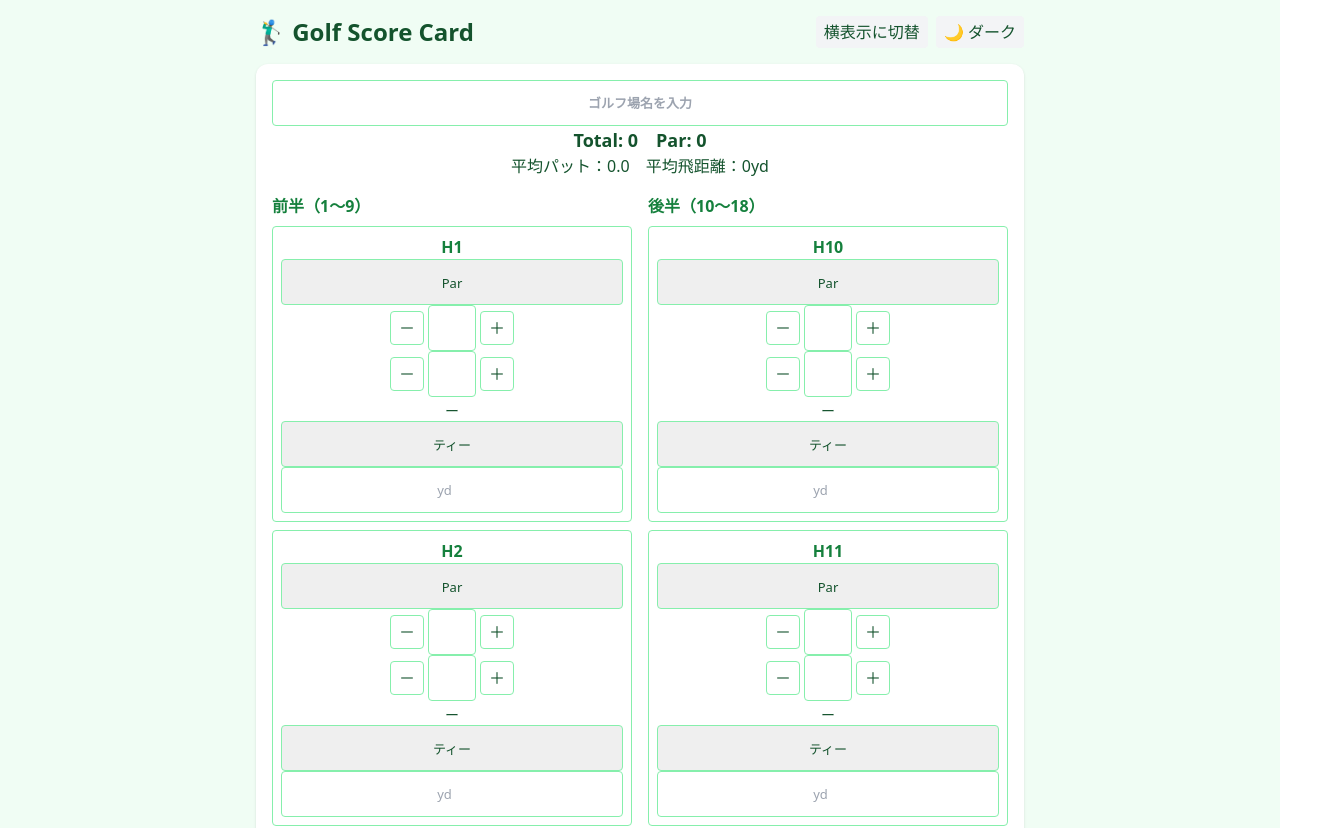
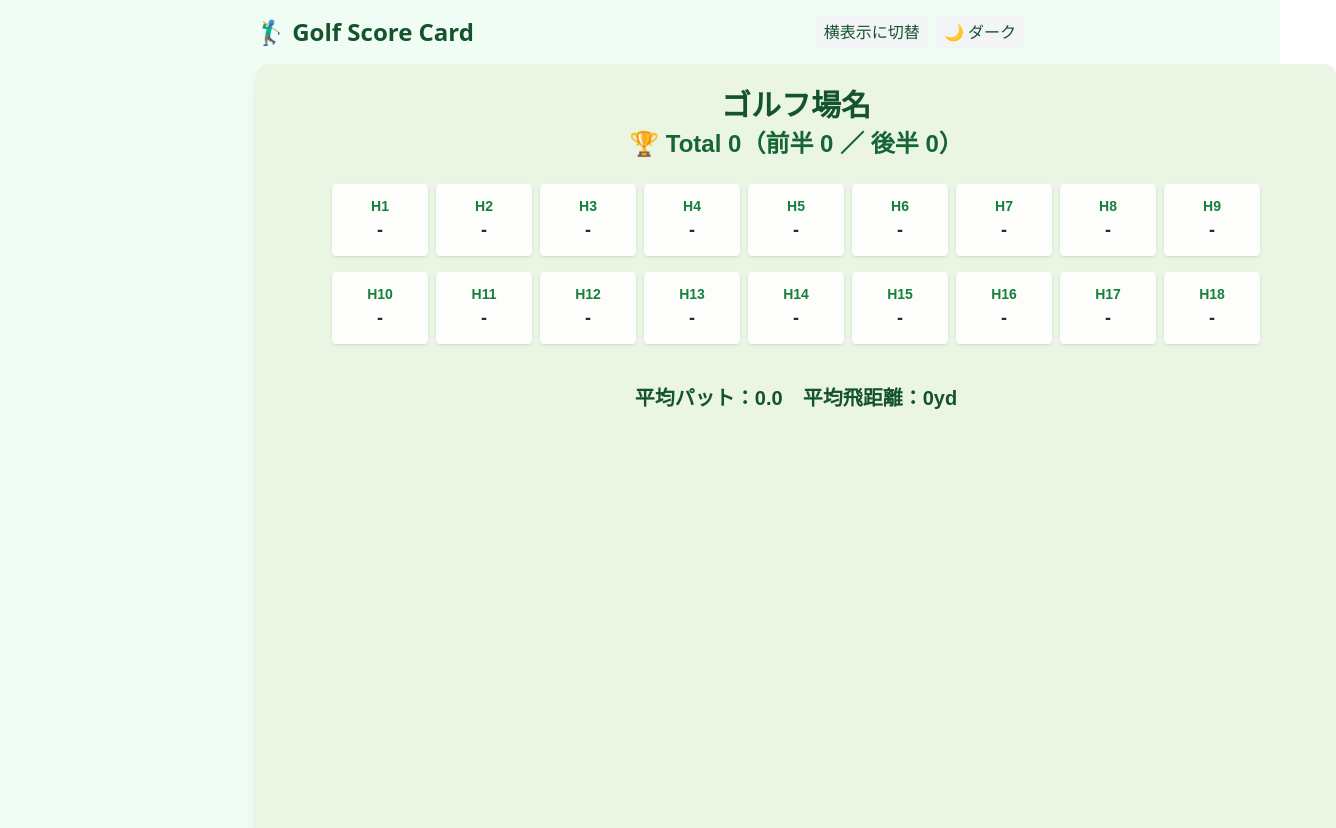
Before and after one commit to reniwasaki/golf-score-simple, a React (Vite) app: page / in a window 1280 px wide. Shown: the top 828 px of the page, 1336 px wide, since content can reach past the window. Built offline with nearby package versions, Linux system fonts and the light colour scheme.

Commit message:
gazou-syusei3

```diff
--- a/src/App.jsx
+++ b/src/App.jsx
@@ -31,9 +31,7 @@ export default function App() {
 
   // 🧮 集計
   const calcSum = (field, start, end) =>
-    scores
-      .slice(start, end)
-      .reduce((sum, s) => sum + (parseInt(s[field]) || 0), 0);
+    scores.slice(start, end).reduce((sum, s) => sum + (parseInt(s[field]) || 0), 0);
 
   const totalScore = calcSum("score", 0, 18);
   const totalPar = calcSum("par", 0, 18);
@@ -60,9 +58,8 @@ export default function App() {
     const captureElement = document.getElementById("score-image");
     if (!captureElement) return;
 
-    // 一時的に背景を追加して安定化
     const canvas = await html2canvas(captureElement, {
-      backgroundColor: darkMode ? "#3f3b36" : "#f5f7f2",
+      backgroundColor: "#EAF5E3", // 芝生風
       scale: 2,
       width: 1080,
       height: 1080,
@@ -82,7 +79,6 @@ export default function App() {
     localStorage.removeItem("golf-score-data");
   };
 
-  // 色テーマ
   const bgColor = darkMode ? "bg-[#3f3b36] text-white" : "bg-green-50 text-green-900";
   const cardColor = darkMode ? "bg-[#4b453f]" : "bg-white";
   const borderStyle = darkMode ? "border-gray-500" : "border-green-300";
@@ -109,146 +105,47 @@ export default function App() {
         </div>
 
         {/* === 出力画像用コンテナ === */}
-        <div id="score-image" className={`p-4 rounded-xl shadow ${cardColor}`}>
-          <input
-            type="text"
-            placeholder="ゴルフ場名を入力"
-            value={courseName}
-            onChange={(e) => setCourseName(e.target.value)}
-            className={`w-full text-center text-xl font-semibold mb-3 p-2 border rounded ${borderStyle}`}
-          />
-
-          <div className="text-center mb-4">
-            <p className="font-bold text-lg">
-              Total: {totalScore}　Par: {totalPar}
-            </p>
-            <p>
-              平均パット：{avgPutt}　平均飛距離：{avgDrive}yd
+        <div
+          id="score-image"
+          className={`p-6 rounded-xl shadow-lg ${cardColor}`}
+          style={{
+            width: "1080px",
+            height: "1080px",
+            backgroundColor: "#EAF5E3",
+            fontFamily: "'Noto Sans JP', sans-serif",
+          }}
+        >
+          <div className="text-center mb-6">
+            <h2 className="text-3xl font-bold mb-1">{courseName || "ゴルフ場名"}</h2>
+            <p className="text-2xl font-semibold text-green-800">
+              🏆 Total {totalScore}（前半 {calcSum("score", 0, 9)} ／ 後半 {calcSum("score", 9, 18)}）
             </p>
           </div>
 
-          {/* === スコア表 === */}
-          <div
-            className={`${
-              viewVertical ? "grid grid-cols-2 gap-4" : "flex flex-col"
-            }`}
-          >
+          {/* スコアテーブル */}
+          <div className="flex flex-col items-center space-y-4">
             {[0, 9].map((startIdx) => (
-              <div key={startIdx}>
-                <h2 className="font-bold text-green-700 mb-2">
-                  {startIdx === 0 ? "前半（1〜9）" : "後半（10〜18）"}
-                </h2>
-                <div
-                  className={`${
-                    viewVertical ? "flex flex-col" : "grid grid-cols-9"
-                  } gap-2`}
-                >
-                  {scores.slice(startIdx, startIdx + 9).map((s, i) => {
-                    const index = startIdx + i;
-                    const par = parseInt(s.par) || 0;
-                    const score = parseInt(s.score) || 0;
-                    const diff = score - par;
-                    const diffSymbol =
-                      diff === 0
-                        ? "ー"
-                        : diff === -1
-                        ? "◯"
-                        : diff === -2
-                        ? "◎"
-                        : diff <= -3
-                        ? "☆"
-                        : diff === 1
-                        ? "△"
-                        : diff === 2
-                        ? "□"
-                        : `+${diff}`;
-
-                    return (
-                      <div
-                        key={index}
-                        className={`p-2 text-center rounded border ${borderStyle}`}
-                      >
-                        <p className="font-bold text-green-700">H{index + 1}</p>
-
-                        {/* Par */}
-                        <select
-                          value={s.par}
-                          onChange={(e) =>
-                            handleChange(index, "par", e.target.value)
-                          }
-                          className={`w-full text-center border rounded ${borderStyle}`}
-                        >
-                          <option value="">Par</option>
-                          <option value="3">3</option>
-                          <option value="4">4</option>
-                          <option value="5">5</option>
-                        </select>
-
-                        {/* スコア */}
-                        <NumberInput
-                          index={index}
-                          field="score"
-                          value={s.score}
-                          handleChange={handleChange}
-                          borderStyle={borderStyle}
-                        />
-
-                        {/* パット */}
-                        <NumberInput
-                          index={index}
-                          field="putt"
-                          value={s.putt}
-                          handleChange={handleChange}
-                          borderStyle={borderStyle}
-                        />
-
-                        <p className="text-sm mt-1">{diffSymbol}</p>
-
-                        {/* ティーショット */}
-                        <select
-                          value={s.tee}
-                          onChange={(e) =>
-                            handleChange(index, "tee", e.target.value)
-                          }
-                          className={`w-full text-center border rounded ${borderStyle}`}
-                        >
-                          <option value="">ティー</option>
-                          {par === 3 ? (
-                            <>
-                              <option value="グリーンオン">グリーンオン</option>
-                              <option value="右">右</option>
-                              <option value="左">左</option>
-                              <option value="奥">奥</option>
-                              <option value="手前">手前</option>
-                              <option value="OB">OB</option>
-                            </>
-                          ) : (
-                            <>
-                              <option value="フェアウェイ">フェアウェイ</option>
-                              <option value="右ラフ">右ラフ</option>
-                              <option value="左ラフ">左ラフ</option>
-                              <option value="OB">OB</option>
-                            </>
-                          )}
-                        </select>
-
-                        {par !== 3 && (
-                          <input
-                            type="number"
-                            placeholder="yd"
-                            value={s.drive}
-                            onChange={(e) =>
-                              handleChange(index, "drive", e.target.value)
-                            }
-                            className={`w-full text-center border rounded ${borderStyle}`}
-                          />
-                        )}
-                      </div>
-                    );
-                  })}
-                </div>
+              <div key={startIdx} className="flex gap-2">
+                {scores.slice(startIdx, startIdx + 9).map((s, i) => (
+                  <div
+                    key={startIdx + i}
+                    className="w-24 bg-white bg-opacity-90 text-center p-3 rounded shadow"
+                  >
+                    <div className="text-sm font-semibold text-green-700">
+                      H{startIdx + i + 1}
+                    </div>
+                    <div className="text-lg font-bold text-gray-800">
+                      {s.score || "-"}
+                    </div>
+                  </div>
+                ))}
               </div>
             ))}
+          </div>
+
+          {/* 平均表示 */}
+          <div className="text-center mt-10 text-xl font-semibold text-green-900">
+            平均パット：{avgPutt}　平均飛距離：{avgDrive}yd
           </div>
         </div>
 
```
